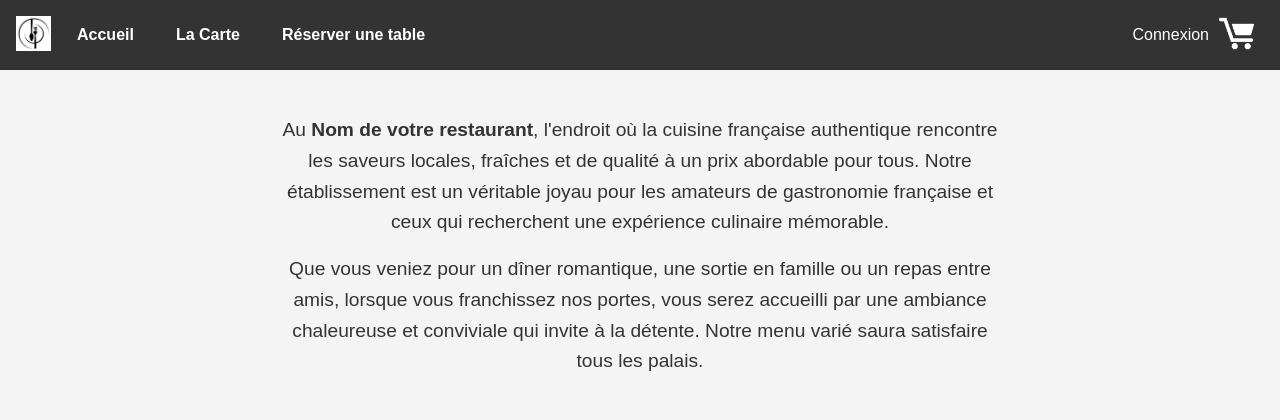
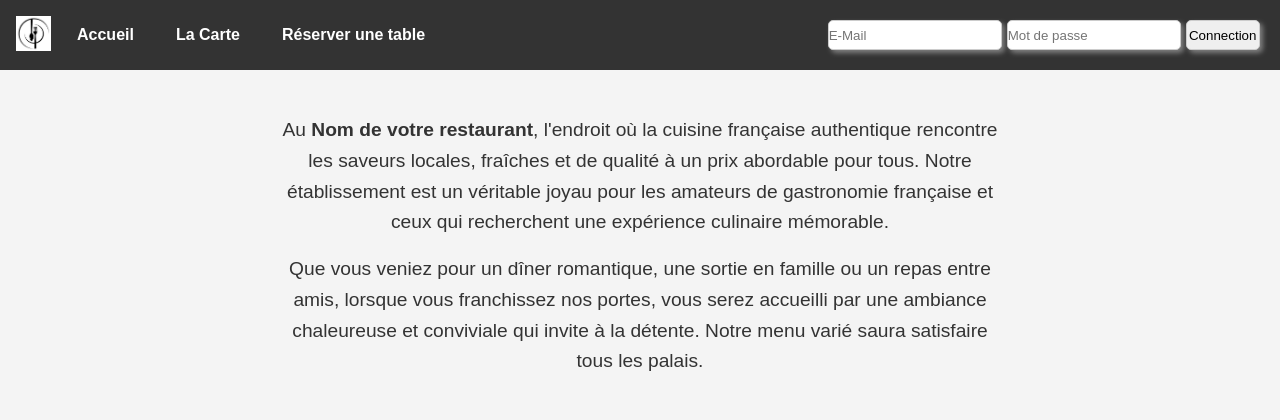
Before and after one commit to gabflrt/WE4A, a PHP site: page /index.php in a window 1280 px wide. Shown: the top 420 px of the page. Run offline with PHP 8.4, Linux system fonts and the light colour scheme; some libraries are stand-ins or nearby versions.

Commit message:
ajout connection dans header

```diff
--- a/pagesParts/header.php
+++ b/pagesParts/header.php
@@ -1,3 +1,4 @@
+<?php session_start(); ?>
 <link rel="stylesheet" href="styles/header.css">
     <header>
         <nav>
@@ -9,7 +10,46 @@
             </ul>
         </nav>
         <div class ="login">
-            <a href="./login.php">Connexion</a>
-            <a href="./index.php"><img src="images/panier.png" alt="Panier"></a>
+             <!--Formulaire de connexion-->
+        <?php
+        include './includes/database.php';
+        global $db;
+         if($_SESSION == true){
+            echo' <form method="post"> <br />
+                <input class="submit" type="submit" name="deco" id="deco" value="Se déconnecter">
+            </form>';
+         }else{
+            echo '
+            <form method="post" class="connection">
+                <input type="text" name="mail" id="mail" placeholder="E-Mail" required>
+                <input type="password" name="mdp" id="mdp" placeholder="Mot de passe" required>
+                <input type="submit" name="formlogin" id="formlogin" value="Connection">
+            </form>';
+         }?>
+
+        <br />
+        <?php
+            if(isset($_POST['deco'])){
+                session_destroy();
+            }
+            include './includes/log.php';
+        ?>
+
+        <!--Sinon autoriser possibilité de s'inscrire ou si connecté, de modifier son profil -->
+        <?php
+        /*
+         if($_SESSION == true){
+            echo '<a href="modifications.php">
+                <button type="submit" class="submit">Modifier le profil</button>
+                </a>';
+        }else{
+            echo '<a href="./creation_compte.php">
+                <button type="submit" class="submit">Inscription</button>
+                </a>';
+        }
+        */
+        ?>
+
+        <!--    <a href="./index.php"><img src="images/panier.png" alt="Panier"></a>-->
         </div>
     </header>
--- a/styles/header.css
+++ b/styles/header.css
@@ -36,3 +36,12 @@ a {
     text-decoration: none;
     margin-right: 10px;
 }
+
+.connection input {
+    height: 30px;
+    width: 40%;
+}
+
+.connection #formlogin {
+    width: 17%;
+}
```
